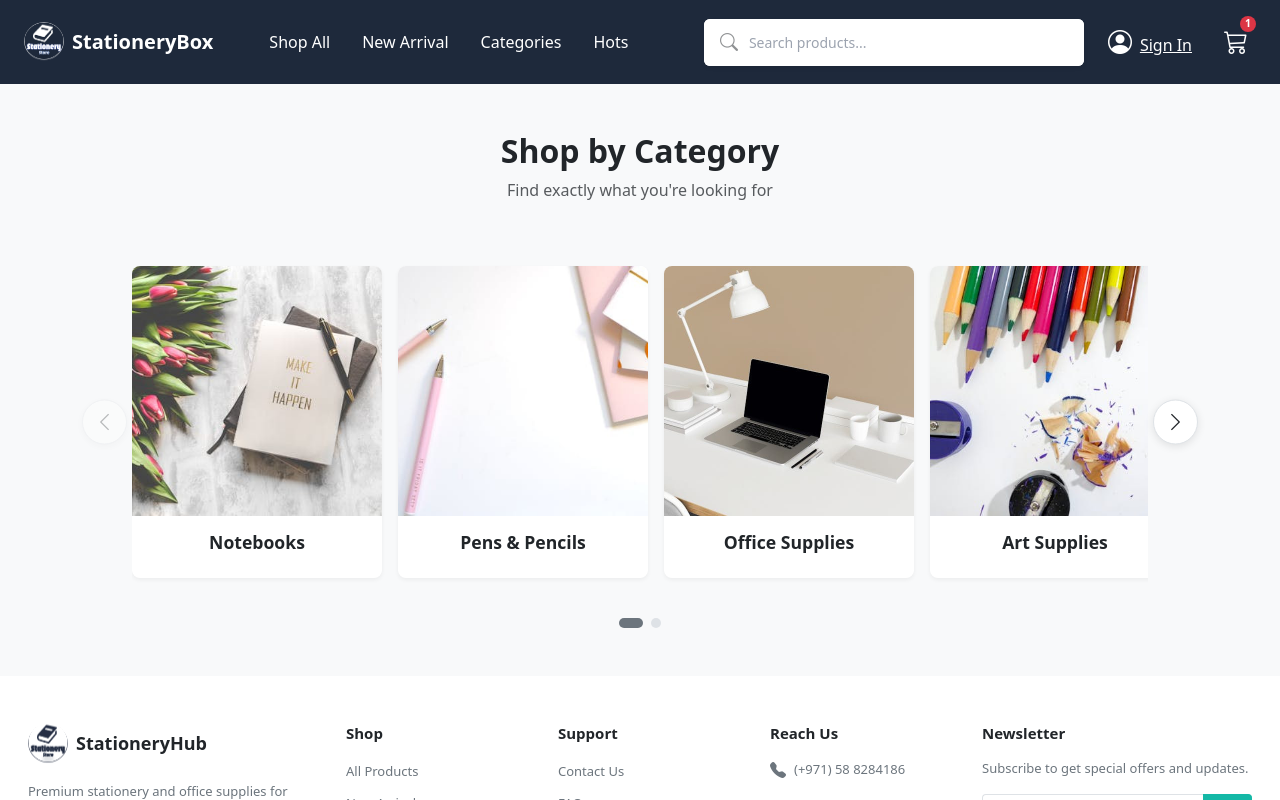
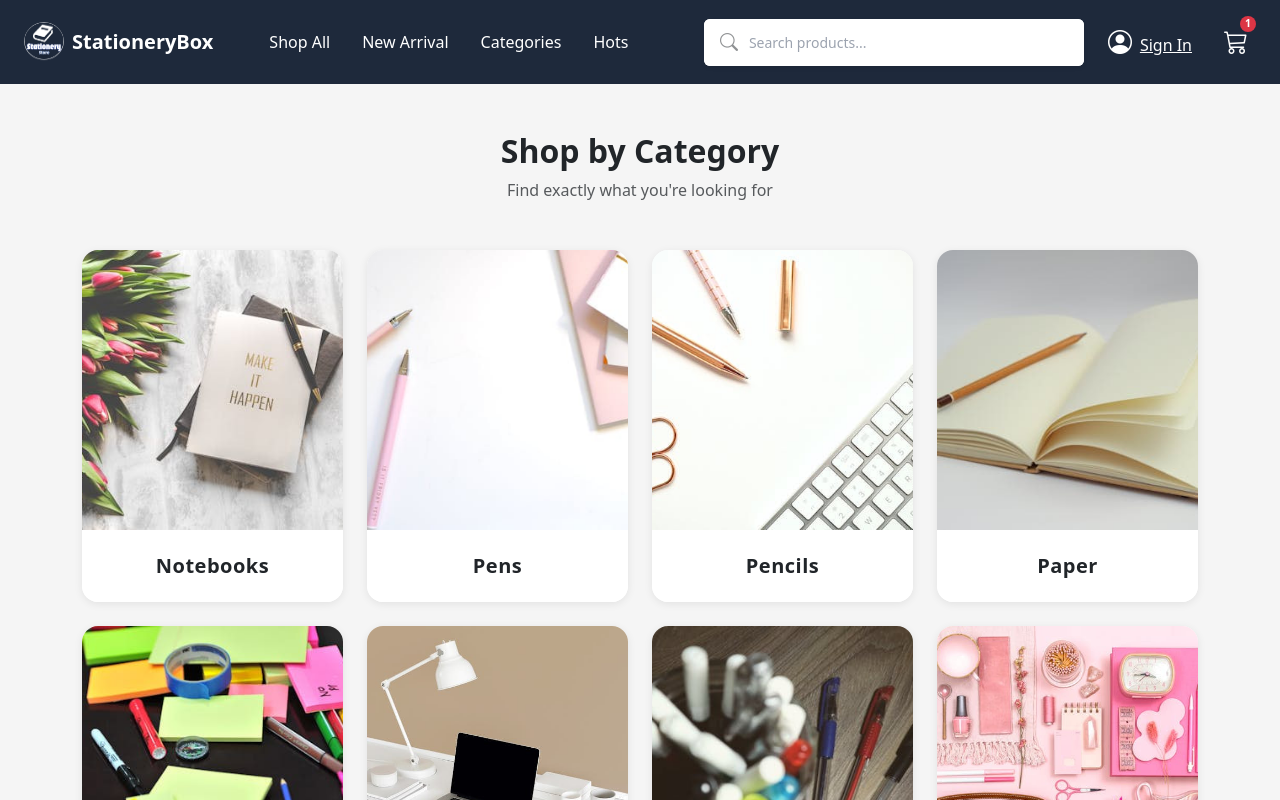
Before and after one commit to Kimheng-SOK/Stationery-Store, a Vue app: page /categories in a window 1280 px wide. Shown: the top 800 px of the page. Built offline with nearby package versions, Linux system fonts and the light colour scheme.

Commit message:
Add categories page with grid layout and product filtering

```diff
--- a/src/router/user.ts
+++ b/src/router/user.ts
@@ -11,6 +11,7 @@ import CartView from '@/views/user/CartPage.vue'
 import EmptyProduct from '@/views/user/EmptyProduct.vue'
 import ProductDetailView from '@/views/user/ProductDetailView.vue'
 import PopularPage from '@/views/user/PopularPage.vue'
+import CategoriesPage from '@/views/user/CategoriesPage.vue'
 
 export default [
   {
@@ -25,7 +26,7 @@ export default [
       { path: '', redirect: '/home' },
       { path: '/shop', name: 'Shop', component: ShopView },
       { path: '/new-arrival', name: 'NewArrival', component: NewArrivalView },
-      { path: '/categories', name: 'ShopByCategory', component: ShopByCategory },
+      { path: '/categories', name: 'ShopByCategory', component: CategoriesPage },
       { path: '/hots', name: 'PopularProduct', component: PopularPage },
       { path: '/home', name: 'HomePageView', component: HomePageView},
       { path: '/privacy', name: 'Privacy', component:Privacy},
--- /dev/null
+++ b/src/views/user/CategoriesPage.vue
@@ -0,0 +1,220 @@
+<template>
+  <section class="shop-by-category py-5">
+    <div class="container">
+      <!-- Section Header -->
+      <div class="text-center mb-5">
+        <h2 class="section-title mb-2">Shop by Category</h2>
+        <p class="section-subtitle text-muted">Find exactly what you're looking for</p>
+      </div>
+
+      <!-- Categories Grid -->
+      <div v-if="categoriesWithImages.length > 0" class="row g-4 mb-4">
+        <div
+          v-for="category in categoriesWithImages"
+          :key="category.id"
+          class="col-lg-3 col-md-4 col-sm-6"
+        >
+          <div class="category-card" @click="goToCategory(category)">
+            <div class="category-image-wrapper">
+              <img :src="category.image" :alt="category.name" class="category-image" />
+            </div>
+            <div class="category-info">
+              <h5 class="category-name">{{ category.name }}</h5>
+            </div>
+          </div>
+        </div>
+      </div>
+
+      <!-- No Categories Message -->
+      <div v-else class="no-categories">
+        <div class="text-center py-5">
+          <i class="bi bi-inbox" style="font-size: 4rem; color: #dee2e6;"></i>
+          <h5 class="mt-3 text-muted">No categories available!</h5>
+          <p class="text-muted">Check back soon for new categories.</p>
+        </div>
+      </div>
+    </div>
+  </section>
+</template>
+
+<script setup lang="ts">
+import { ref, onMounted } from 'vue'
+import { useRouter } from 'vue-router'
+import { categories, products } from '@/data/products'
+
+interface CategoryWithImage {
+  id: number
+  name: string
+  image: string
+  productCount: number
+}
+
+const router = useRouter()
+const categoriesWithImages = ref<CategoryWithImage[]>([])
+
+// Category to image mapping
+const categoryImageMap: Record<string, string> = {
+  'Notebooks': '/images/notebooks/book1.jpg',
+  'Pens': '/images/pens&pencils/pen1.jpg',
+  'Pencils': '/images/pens&pencils/pen3.jpg',
+  'Paper': '/images/notebooks/book10.jpg',
+  'Sticky Notes': '/images/stickyNote/stick1.jpg',
+  'Folders & Files': '/images/officeSupplies/office1.jpg',
+  'Markers & Highlighters': '/images/pens&pencils/pen7.jpg',
+  'Desk Accessories': '/images/officeSupplies/office4.jpg',
+}
+
+onMounted(() => {
+  // Map categories with images and product counts
+  categoriesWithImages.value = categories.map(category => {
+    // Count products in this category (normalize category names for matching)
+    const productCount = products.filter(product => {
+      const normalizedProductCategory = (product.category || '')
+        .toLowerCase()
+        .replace(/&/g, 'and')
+        .replace(/\s+/g, ' ')
+        .trim()
+
+      const normalizedCategoryName = category.name
+        .toLowerCase()
+        .replace(/&/g, 'and')
+        .replace(/\s+/g, ' ')
+        .trim()
+
+      // Check if product category includes the category name or vice versa
+      return normalizedProductCategory.includes(normalizedCategoryName) ||
+             normalizedCategoryName.includes(normalizedProductCategory)
+    }).length
+
+    return {
+      id: category.id,
+      name: category.name,
+      image: categoryImageMap[category.name] || '/images/notebooks/book1.jpg',
+      productCount
+    }
+  })
+})
+
+const goToCategory = (category: CategoryWithImage) => {
+  // Navigate to shop page with category filter
+  router.push({
+    path: '/shop',
+    query: { category: category.name }
+  })
+}
+</script>
+
+<style scoped>
+.shop-by-category {
+  background-color: #f5f5f5;
+  min-height: calc(100vh - 300px);
+}
+
+.section-title {
+  font-size: 2rem;
+  font-weight: 700;
+  color: #212529;
+}
+
+.section-subtitle {
+  font-size: 1rem;
+  color: #6c757d;
+}
+
+.category-card {
+  background: white;
+  border-radius: 16px;
+  overflow: hidden;
+  cursor: pointer;
+  transition: all 0.3s ease;
+  box-shadow: 0 2px 8px rgba(0, 0, 0, 0.08);
+  height: 100%;
+  display: flex;
+  flex-direction: column;
+}
+
+.category-card:hover {
+  transform: translateY(-8px);
+  box-shadow: 0 12px 24px rgba(0, 0, 0, 0.12);
+}
+
+.category-image-wrapper {
+  position: relative;
+  width: 100%;
+  height: 280px;
+  overflow: hidden;
+}
+
+.category-image {
+  width: 100%;
+  height: 100%;
+  object-fit: cover;
+  transition: transform 0.4s ease;
+}
+
+.category-card:hover .category-image {
+  transform: scale(1.05);
+}
+
+.category-info {
+  padding: 1.5rem;
+  text-align: center;
+  background: white;
+}
+
+.category-name {
+  font-size: 1.25rem;
+  font-weight: 600;
+  color: #212529;
+  margin: 0;
+  letter-spacing: 0.5px;
+}
+
+.no-categories {
+  background: white;
+  border-radius: 16px;
+  padding: 3rem;
+  margin-bottom: 2rem;
+  box-shadow: 0 2px 8px rgba(0, 0, 0, 0.08);
+}
+
+@media (max-width: 768px) {
+  .shop-by-category {
+    padding: 2rem 0 !important;
+  }
+
+  .section-title {
+    font-size: 1.5rem;
+  }
+
+  .section-subtitle {
+    font-size: 0.9rem;
+  }
+
+  .category-image-wrapper {
+    height: 220px;
+  }
+
+  .category-name {
+    font-size: 1.1rem;
+  }
+
+  .category-info {
+    padding: 1.25rem;
+  }
+}
+
+@media (max-width: 576px) {
+  .category-image-wrapper {
+    height: 200px;
+  }
+
+  .category-info {
+    padding: 1rem;
+  }
+
+  .category-name {
+    font-size: 1rem;
+  }
+}
+</style>
--- a/src/views/user/ShopView.vue
+++ b/src/views/user/ShopView.vue
@@ -19,7 +19,12 @@
         <main class="col-lg-9 col-md-8">
           <!-- Page Header -->
           <div class="mb-4">
-            <h3 class="mb-3">All Products</h3>
+            <h3 class="mb-3">
+              {{ selectedCategory ? selectedCategory : 'All Products' }}
+              <span v-if="selectedCategory" class="badge bg-primary ms-2">
+                {{ filteredProducts.length }}
+              </span>
+            </h3>
 
             <SortBar
               v-model:sortBy="sortBy"
@@ -47,7 +52,10 @@
             <div class="text-center py-5">
               <i class="bi bi-inbox" style="font-size: 4rem; color: #dee2e6;"></i>
               <h5 class="mt-3 text-muted">Oops, no products found!</h5>
-              <p class="text-muted" v-if="selectedRating > 0">
+              <p class="text-muted" v-if="selectedCategory">
+                No products found in "{{ selectedCategory }}" category.
+              </p>
+              <p class="text-muted" v-else-if="selectedRating > 0">
                 No products with {{ selectedRating }} star{{ selectedRating > 1 ? 's' : '' }} rating.
               </p>
               <p class="text-muted" v-else>
@@ -60,7 +68,7 @@
           </div>
 
           <!-- Pagination -->
-          <nav aria-label="Product pagination" class="mt-4">
+          <nav v-if="totalPages > 1" aria-label="Product pagination" class="mt-4">
             <ul class="pagination justify-content-center">
               <li class="page-item" :class="{ disabled: currentPage === 1 }">
                 <a class="page-link" href="#" @click.prevent="changePage(currentPage - 1)">
@@ -91,12 +99,16 @@
 </template>
 
 <script setup lang="ts">
-import { ref, computed } from 'vue'
+import { ref, computed, watch, onMounted } from 'vue'
+import { useRoute, useRouter } from 'vue-router'
 import SidebarFilter from '@/components/product/SidebarFilter.vue'
 import SortBar from '@/components/product/SortBar.vue'
 import ProductCard from '@/components/product/ProductCard.vue'
 import { products as fakeProducts, categories as fakeCategories } from '@/data/products'
 import type { Product } from '@/types/product'
+
+const route = useRoute()
+const router = useRouter()
 
 // --- STATE ---
 const products = ref<Product[]>(
@@ -104,7 +116,7 @@ const products = ref<Product[]>(
     ...p,
     image: p.image.replace(/^\/public/, ''),
     category: (p.category || '')
-      .replace(/NoteBooks/i, 'NoteBook')
+      .replace(/NoteBooks/i, 'Notebooks')
       .replace(/Pens& Pencils|Pens & Pencil|Pens and Pencils/i, 'Pens & Pencils')
       .replace(/Office Supplices/i, 'Office Supplies'),
   }))
@@ -122,11 +134,58 @@ const itemsPerPage = 9
 const categories = fakeCategories.map(c => c.name)
 const brands = [...new Set(products.value.map(p => p.brand).filter((b): b is string => b !== undefined))]
 
+// Initialize from URL query parameters
+onMounted(() => {
+  if (route.query.category) {
+    selectedCategory.value = route.query.category as string
+  }
+})
+
+// Watch for route changes
+watch(() => route.query.category, (newCategory) => {
+  if (newCategory) {
+    selectedCategory.value = newCategory as string
+  } else {
+    selectedCategory.value = ''
+  }
+  currentPage.value = 1
+})
+
+// Update URL when category changes
+watch(selectedCategory, (newCategory) => {
+  if (newCategory) {
+    router.push({ query: { ...route.query, category: newCategory } })
+  } else {
+    const query = { ...route.query }
+    delete query.category
+    router.push({ query })
+  }
+})
+
 // --- COMPUTED FILTER + SORT ---
 const filteredProducts = computed(() => {
   let result = products.value
 
-  if (selectedCategory.value) result = result.filter(p => p.category === selectedCategory.value)
+  // Category filter - flexible matching
+  if (selectedCategory.value) {
+    result = result.filter(p => {
+      const normalizedProductCategory = (p.category || '')
+        .toLowerCase()
+        .replace(/&/g, 'and')
+        .replace(/\s+/g, ' ')
+        .trim()
+
+      const normalizedSelectedCategory = selectedCategory.value
+        .toLowerCase()
+        .replace(/&/g, 'and')
+        .replace(/\s+/g, ' ')
+        .trim()
+
+      return normalizedProductCategory.includes(normalizedSelectedCategory) ||
+             normalizedSelectedCategory.includes(normalizedProductCategory)
+    })
+  }
+
   if (selectedBrand.value) result = result.filter(p => p.brand === selectedBrand.value)
   result = result.filter(p => p.price >= priceRange.value.min && p.price <= priceRange.value.max)
   if (selectedRating.value > 0) result = result.filter(p => p.rating === selectedRating.value)
@@ -168,19 +227,55 @@ const clearFilters = () => {
   priceRange.value = { min: 0, max: 1000 }
   sortBy.value = 'default'
   currentPage.value = 1
+
+  // Clear URL query parameters
+  router.push({ query: {} })
 }
 </script>
 
 <style scoped>
-.shop-view { padding: 2rem 0; min-height: calc(100vh - 300px); background-color: #f8f9fa; }
+.shop-view {
+  padding: 2rem 0;
+  min-height: calc(100vh - 300px);
+  background-color: #f8f9fa;
+}
 
-.pagination { margin-top: 2rem; }
-.no-products { background: white; border-radius: 8px; padding: 2rem; margin-bottom: 2rem; }
-.page-link { color: #495057; border-color: #dee2e6; }
-.page-link:hover { color: #198754; background-color: #e9ecef; border-color: #dee2e6; }
-.page-item.active .page-link { background-color: #198754; border-color: #198754; }
+.badge {
+  font-size: 0.8rem;
+  font-weight: 500;
+  padding: 0.4rem 0.8rem;
+}
+
+.pagination {
+  margin-top: 2rem;
+}
+
+.no-products {
+  background: white;
+  border-radius: 8px;
+  padding: 2rem;
+  margin-bottom: 2rem;
+}
+
+.page-link {
+  color: #495057;
+  border-color: #dee2e6;
+}
+
+.page-link:hover {
+  color: #198754;
+  background-color: #e9ecef;
+  border-color: #dee2e6;
+}
+
+.page-item.active .page-link {
+  background-color: #198754;
+  border-color: #198754;
+}
 
 @media (max-width: 768px) {
-  .shop-view { padding: 1rem 0; }
+  .shop-view {
+    padding: 1rem 0;
+  }
 }
 </style>
```
